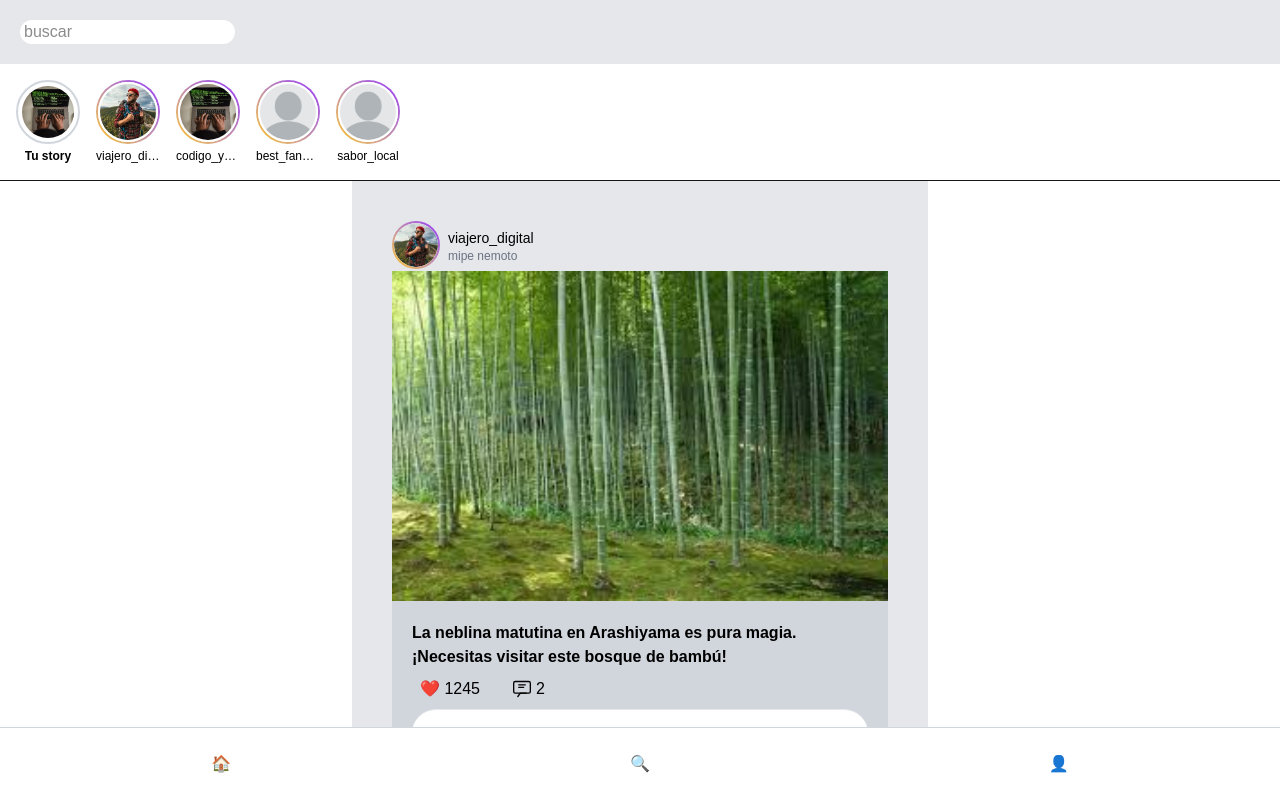
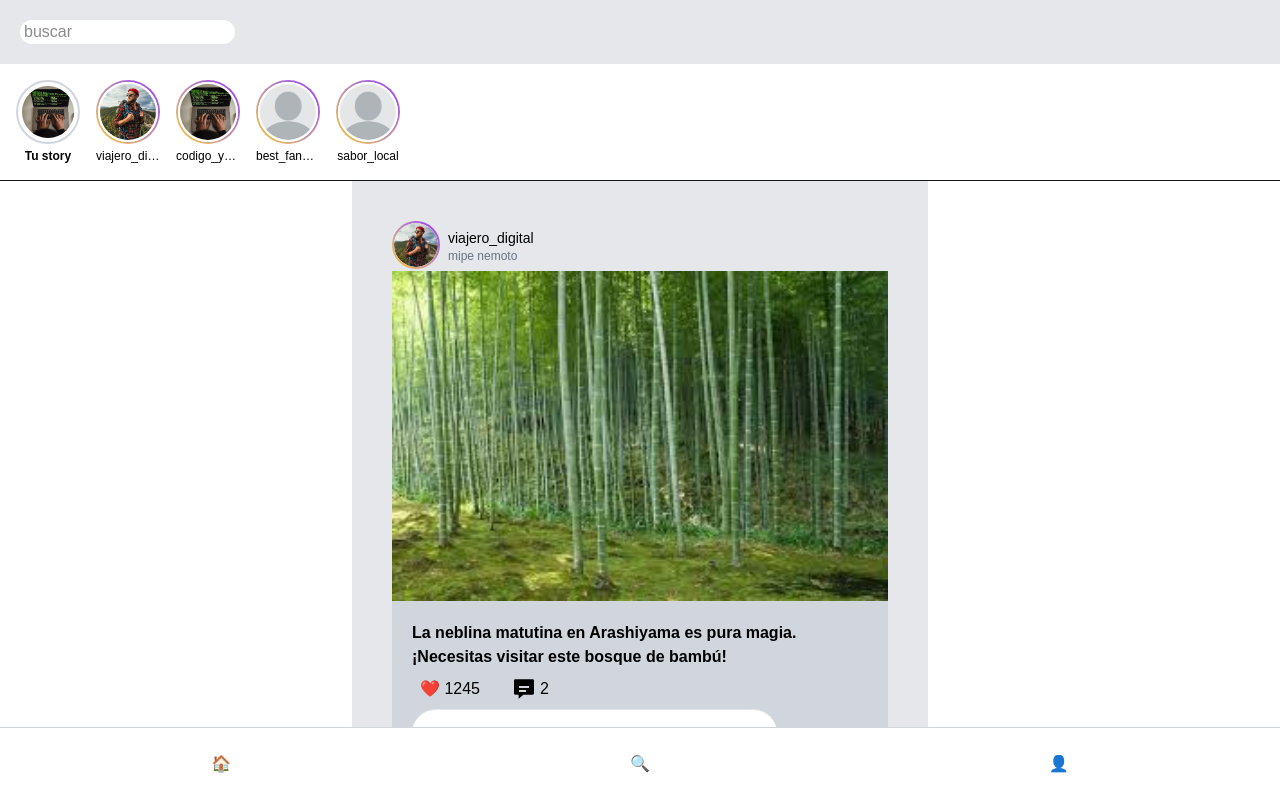
Before and after one commit to Lopezjejd/clon-ig, a Next.js app: page / in a window 1280 px wide. Shown: the top 800 px of the page. Built offline with nearby package versions, Linux system fonts and the light colour scheme.

Commit message:
feat: Update CommentTextarea and PostFeed components for improved layout and modal behavior

```diff
--- a/src/components/post/CommentTextarea.tsx
+++ b/src/components/post/CommentTextarea.tsx
@@ -45,7 +45,7 @@ const CommentTextarea: React.FC<CommentTextareaProps> = ({className = "" ,placeh
   const isButtonDisabled = text.trim().length === 0;
 
   return (
-    <div className={`flex w-full items-end p-2 sm:p-3 border-t rounded-3xl border-gray-200 bg-white dark:bg-zinc-900 dark:border-zinc-700${className}`}>
+    <div className={`flex w-[80%]  items-end p-2 sm:p-3 border-t rounded-3xl border-gray-200 bg-white dark:bg-zinc-900 dark:border-zinc-700  ${className}`}>
 
       {/* Icono de Emoji (Opcional para mejorar la estética) */}
       <button
--- a/src/components/post/PostFeed.tsx
+++ b/src/components/post/PostFeed.tsx
@@ -51,12 +51,11 @@ return (
                 onClick={openModal}
                 >
 
-<svg xmlns="http://www.w3.org/2000/svg" width="20" height="20" viewBox="0 0 24 24" aria-hidden="true" role="img">
-  <title>Comentario</title>
-  <rect x="2" y="3" width="20" height="14" rx="2" ry="2" fill="none" stroke="#000" stroke-width="1.6" stroke-linecap="round" stroke-linejoin="round"/>
-  <path d="M7 21l3-4h7" fill="none" stroke="#000" stroke-width="1.6" stroke-linecap="round" stroke-linejoin="round"/>
-  <path d="M8 7h8" fill="none" stroke="#000" stroke-width="1.4" stroke-linecap="round" />
-  <path d="M8 10h6" fill="none" stroke="#000" stroke-width="1.4" stroke-linecap="round" />
+<svg width="24" height="24" viewBox="0 0 24 24" fill="none" xmlns="http://www.w3.org/2000/svg">
+  <path
+    fill="currentColor"
+    d="M20.656 2.344H3.344C2.612 2.344 2 2.956 2 3.688V16.312C2 17.044 2.612 17.656 3.344 17.656H6.625V21.656L11.312 17.656H20.656C21.388 17.656 22 17.044 22 16.312V3.688C22 2.956 21.388 2.344 20.656 2.344ZM7 9H17V11H7V9ZM7 13H14V15H7V13Z"
+  />
 </svg>
    { post.comments.length}
                 </button>
@@ -65,7 +64,7 @@ return (
 
             <ScrollableModal isOpen={isModalOpen} onClose={closeModal} title="Comments">
 
-            <ul className="bg-gray-200 p-3 w-full h-full overflow-y-auto flex flex-col gap-4">
+            <ul className="bg-gray-200 relative p-3 w-full h-100 overflow-y-auto flex flex-col gap-4">
              {post.comments.length > 0 && post.comments.map((comment:Comment)=>{
               return (
                         <li
@@ -88,7 +87,7 @@ return (
                     </li>
               )
                 })}
-                   <CommentTextarea onPost={handleAddComment} className="" ></CommentTextarea>
+                   <CommentTextarea onPost={handleAddComment} className="z-20 fixed bottom-20 right-[10%]" ></CommentTextarea>
             </ul>
 
             </ScrollableModal>
--- a/src/components/post/ScrollableModal.tsx
+++ b/src/components/post/ScrollableModal.tsx
@@ -1,13 +1,13 @@
 import { Dialog, Transition } from '@headlessui/react';
 import { Fragment, ReactNode } from 'react';
 import React from 'react';
+
 interface ScrollableModalProps {
   isOpen: boolean;
   onClose: () => void;
   title: string;
   children: ReactNode;
 }
-// ... (Interface ScrollableModalProps sin cambios)
 
 const ScrollableModal: React.FC<ScrollableModalProps> = ({ isOpen, onClose, title, children }) => {
   return (
@@ -27,48 +27,59 @@ const ScrollableModal: React.FC<ScrollableModalProps> = ({ isOpen, onClose, titl
           <div className="fixed inset-0 bg-black/50 backdrop-blur-sm" />
         </Transition.Child>
 
-        {/* 1. CONTENEDOR EXTERNO: Alineación a la parte inferior (cambio clave) */}
+        {/* 1. CONTENEDOR EXTERNO: Alineación a la parte inferior */}
         <div className="fixed inset-0 overflow-y-auto">
-          {/* CAMBIO CLAVE: Usamos items-end en lugar de items-center para mover la modal abajo */}
           <div className="flex min-h-full items-end justify-center text-center">
 
-            {/* 2. PANEL DE LA MODAL: Dimensiones y Animación de Deslizamiento */}
+            {/* 2. PANEL DE LA MODAL: Dimensiones y Animación */}
             <Transition.Child
               as={Fragment}
-              // ANIMACIÓN DE ENTRADA: Desliza desde abajo (translate-y-full)
               enter="ease-out duration-300 transform transition-all"
               enterFrom="opacity-0 translate-y-full"
               enterTo="opacity-100 translate-y-0"
-              // ANIMACIÓN DE SALIDA: Desliza hacia abajo (translate-y-full)
               leave="ease-in duration-200 transform transition-all"
               leaveFrom="opacity-100 translate-y-0"
               leaveTo="opacity-0 translate-y-full"
             >
               <Dialog.Panel
-                // DIMENSIONES: w-full (ancho completo) y max-w-[1200px]
-                // ALTURA: min-h-[80vh] (80% del viewport) y rounded-t-xl (solo arriba)
-                className="w-full max-w-[1200px] min-h-[80vh] transform overflow-hidden rounded-t-xl
-                           bg-white p-4 text-left shadow-2xl transition-all dark:bg-zinc-800"
+                // ✨ CAMBIO 1: Convertir la Modal en un Contenedor Flex de Columna (flex-col)
+                // y usar p-0 para gestionar el padding en hijos.
+                className="w-full max-w-[1200px] min-h-[80vh] flex flex-col transform overflow-hidden rounded-t-xl
+                           bg-white text-left shadow-2xl transition-all dark:bg-zinc-800"
               >
 
-                {/* Título de la Modal */}
+                {/* Título de la Modal (Fijo, no se mueve) */}
                 <Dialog.Title
                   as="h3"
-                  className="text-lg font-semibold text-gray-900 dark:text-gray-100 mb-2 pb-2 border-b dark:border-zinc-700"
+                  // Padding en el título para dejar espacio
+                  className="text-lg font-semibold text-gray-900 dark:text-gray-100 p-4 pb-2 border-b dark:border-zinc-700 shrink-0"
                 >
                   {title}
                 </Dialog.Title>
 
-                {/* Área del Contenido con Scroll Vertical */}
-                {/* CLAVE: La altura máxima se basa en el espacio restante dentro de la modal (h-full) */}
+                {/* 🌟 CAMBIO 2: Área del Contenido (Flex-grow y Sin Scroll) 🌟 */}
                 <div
-                  className="mt-2 h-full overflow-y-auto pb-8 pr-2"
+                  // Usamos flex-grow para que ocupe el espacio restante verticalmente
+                  // p-4 para el padding interno y h-full para asegurar la altura
+                  className="p-4 pt-2 grow overflow-hidden"
                 >
+                  {/*
+                    Aquí el hijo (children) recibirá todo el espacio restante.
+                    El hijo debe manejar su propio scroll.
+                  */}
                   {children}
                 </div>
 
-                {/* Nota: Se recomienda mover el botón de cierre si el título está claro,
-                   o mantenerlo flotante si es necesario, pero lo dejamos aquí por simplicidad. */}
+                {/* Pie/Botón de Cierre (Fijo, no se mueve) */}
+                <div className="p-4 pt-2 shrink-0 border-t dark:border-zinc-700">
+                  <button
+                    type="button"
+                    className="w-full inline-flex justify-center rounded-md border border-transparent bg-blue-100 px-4 py-2 text-sm font-medium text-blue-900 hover:bg-blue-200 focus:outline-none focus-visible:ring-2 focus-visible:ring-blue-500 focus-visible:ring-offset-2 dark:bg-blue-700 dark:text-white"
+                    onClick={onClose}
+                  >
+                    Cerrar
+                  </button>
+                </div>
               </Dialog.Panel>
             </Transition.Child>
           </div>
```
